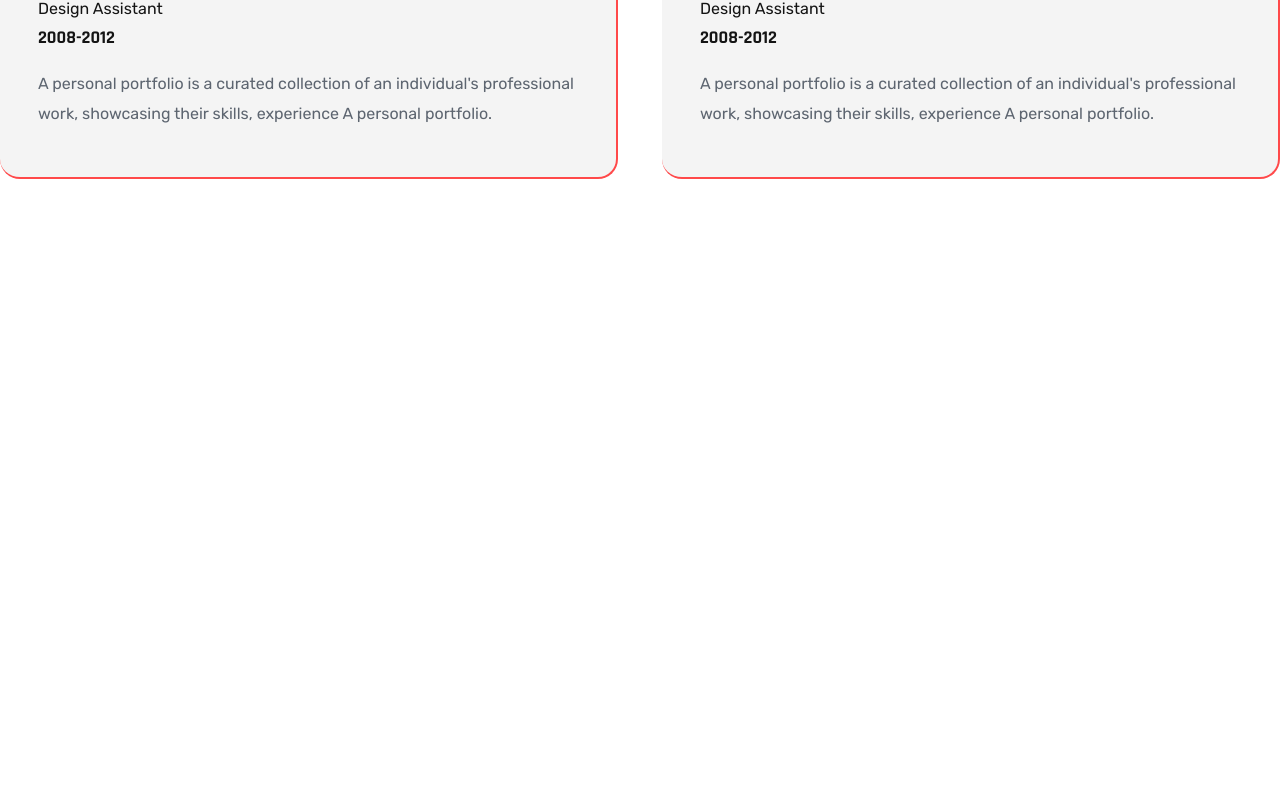
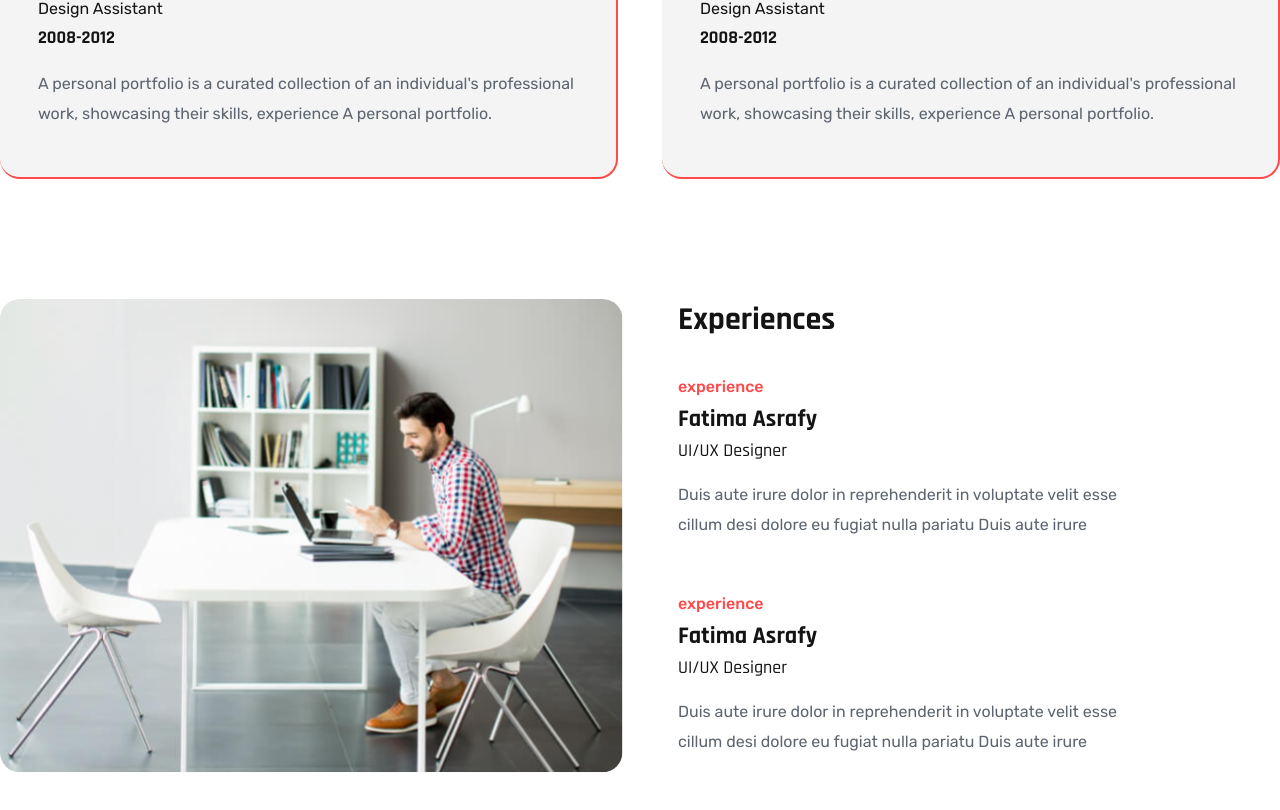
Before and after one commit to devrafsun10/renni, a React (Vite) app: page / in a window 1280 px wide. Shown: the part 3854-4664 px from the top of the page. Before the commit the page ends 4078 px from the top, so only its background shows below. Built offline with nearby package versions, Linux system fonts and the light colour scheme.

Commit message:
Experiences part

```diff
--- a/src/App.jsx
+++ b/src/App.jsx
@@ -2,6 +2,7 @@ import Banner from "./components/Banner/Banner"
 import Bannerresponsive from "./components/Banner/Bannerresponsive"
 import Card from "./components/Card/Card"
 import Counter from "./components/Counter/Counter"
+import Exprience from "./components/Exprience/Exprience"
 import Navbar from "./components/Navbar/Navbar"
 import Protfolio from "./components/Protfolio/Protfolio"
 import Service from "./components/Service/Service"
@@ -21,6 +22,7 @@ function App() {
     <Protfolio />
     <Skill />
     <Education />
+    <Exprience />
     </>
   )
 }
--- /dev/null
+++ b/src/components/Exprience/Exprience.jsx
@@ -0,0 +1,40 @@
+import React from "react";
+import expimg from "../../assets/experienceimg.svg";
+
+const Exprience = () => {
+  return (
+    <div className="pt-18.75 pb-30">
+      <div className=" container flex  gap-x-13.75">
+        <div>
+          <img src={expimg} alt="#img" />
+        </div>
+
+        <div>
+          <h4 className=" font-primary font-bold text-[32px] text-[#141414] leading-10.5 mb-8">Experiences </h4>
+
+          <div>
+            <h6 className=" font-secondary font-medium text-[16px] text-[#FF494A] leading-7">experience</h6>
+            <h4 className=" font-primary font-bold text-[24px] text-[#141414]">Fatima Asrafy</h4>
+            <p className=" font-primary font-medium text-[18px] text-[#141414] leading-6.75 mb-4">UI/UX Designer</p>
+            <p className="font-secondary font-normal text-[16px] text-[#5D6570] leading-7.5 w-111">
+              Duis aute irure dolor in reprehenderit in voluptate velit esse
+              cillum desi dolore eu fugiat nulla pariatu Duis aute irure
+            </p>
+          </div>
+
+          <div className="mt-12.5">
+            <h6 className=" font-secondary font-medium text-[16px] text-[#FF494A] leading-7">experience</h6>
+            <h4 className=" font-primary font-bold text-[24px] text-[#141414]">Fatima Asrafy</h4>
+            <p className=" font-primary font-medium text-[18px] text-[#141414] leading-6.75 mb-4">UI/UX Designer</p>
+            <p className="font-secondary font-normal text-[16px] text-[#5D6570] leading-7.5 w-111">
+              Duis aute irure dolor in reprehenderit in voluptate velit esse
+              cillum desi dolore eu fugiat nulla pariatu Duis aute irure
+            </p>
+          </div>
+        </div>
+      </div>
+    </div>
+  );
+};
+
+export default Exprience;
```
Also changed, not shown: src/assets/experienceimg.svg (added).
